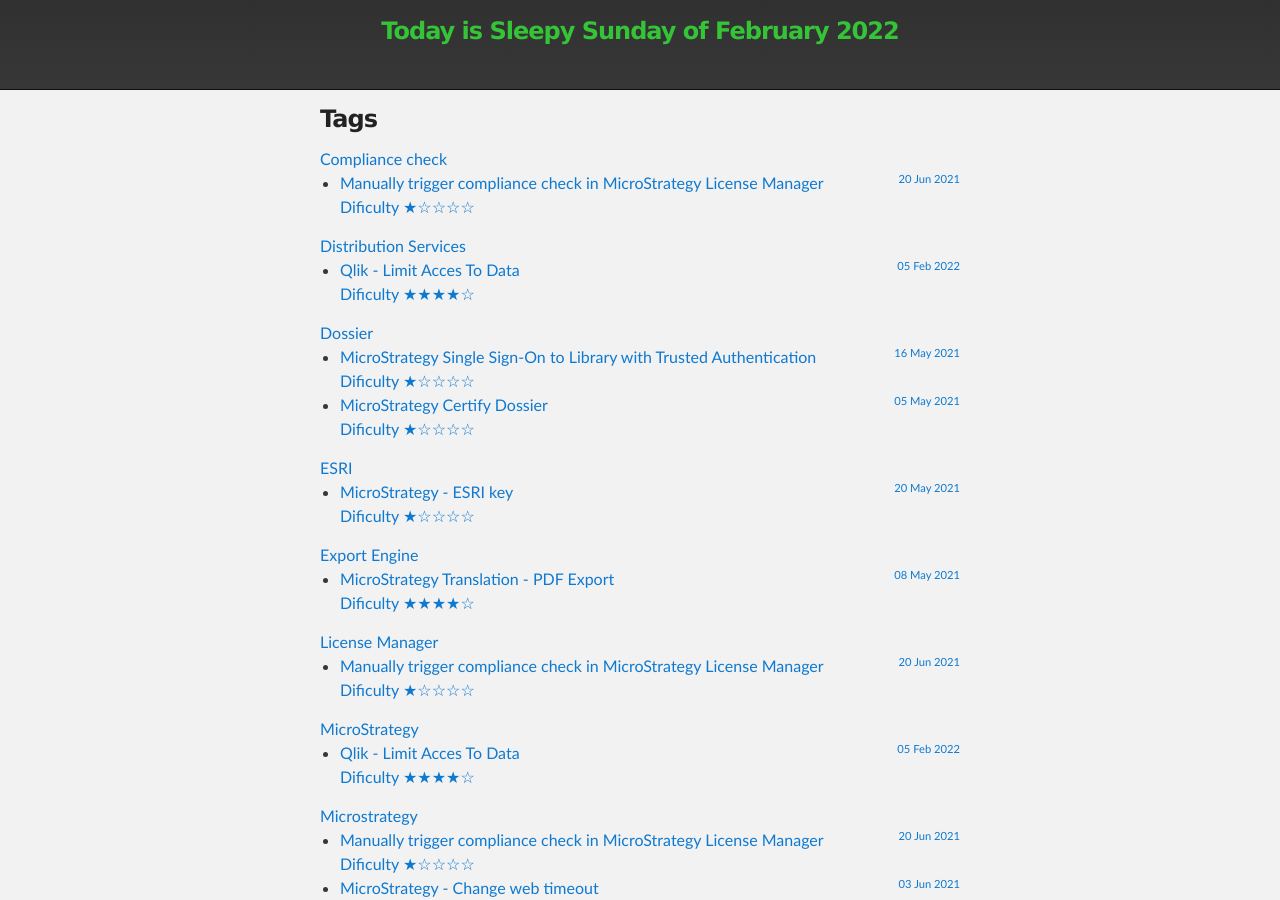
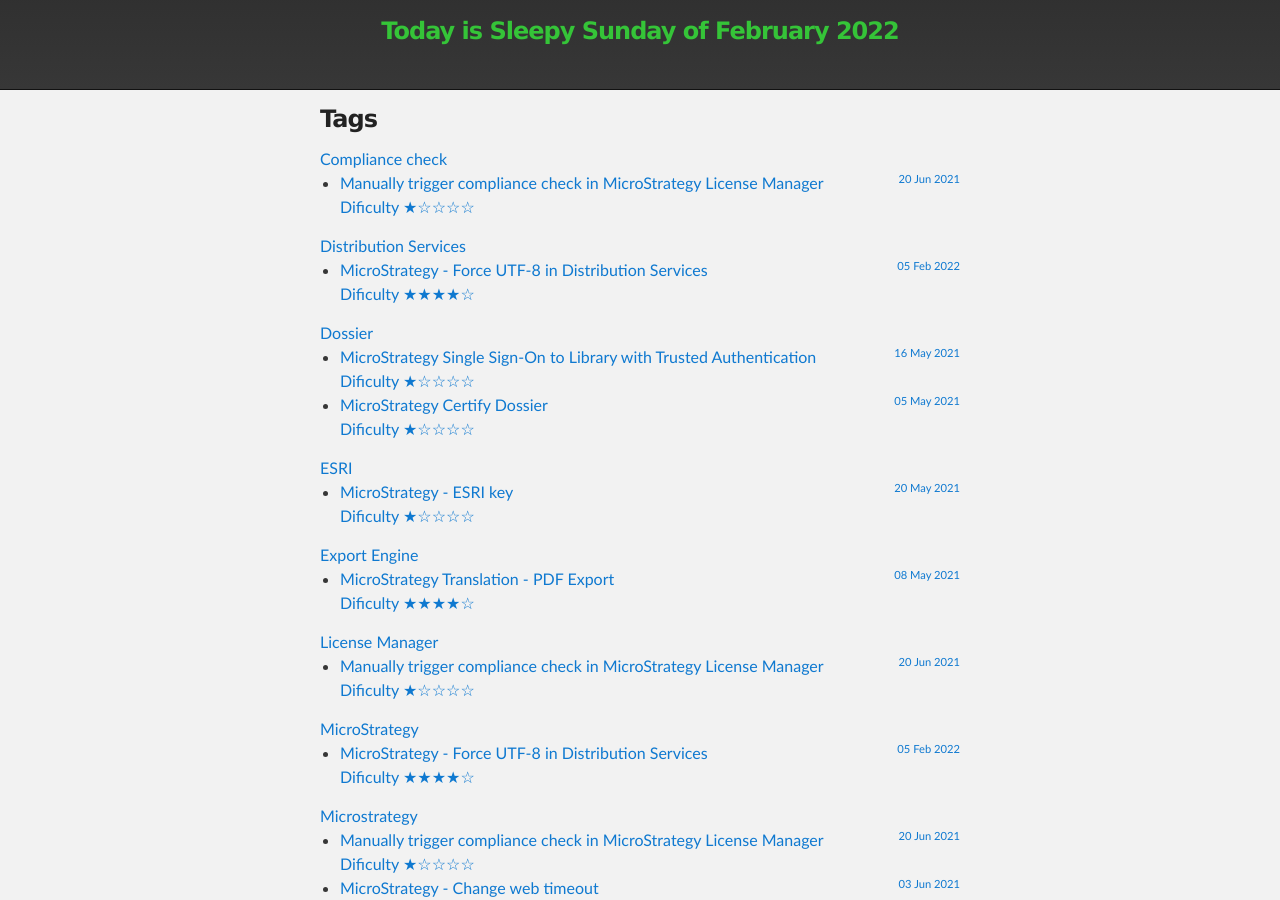
Before and after one commit to kl82slo/kl82slo.github.io, a Jekyll site: the page built from tags/index.html, in a window 1280 px wide and 900 px high, scrolled down 212 px. Built offline with Jekyll 4.4.1, drawn with Linux system fonts in a browser that asks for light colours; some of the changed lines change nothing that is shown; some of the changed text lies outside the part shown.

Commit message:
Update 2022-02-05-0009 MicroStrategy Force UTF8 in Distribution Services.md

```diff
--- a/_posts/2022-02-05-0009 MicroStrategy Force UTF8 in Distribution Services.md
+++ b/_posts/2022-02-05-0009 MicroStrategy Force UTF8 in Distribution Services.md
@@ -1,6 +1,6 @@
 ---
 layout: post
-title: Qlik - Limit Acces To Data
+title: MicroStrategy - Force UTF-8 in Distribution Services
 tags:
 - MicroStrategy
 - Distribution Services
@@ -15,3 +15,94 @@
 ## The error
 
 When directly exporting report to text file it will be exported as 'UTF-8' but when using 'Distribution Services' it will be genereted as 'UCS-2 LE BOM' insted of 'UTF-8'
+
+
+<head>
+<meta name="viewport" content="width=device-width, initial-scale=1">
+<style>
+* {
+  box-sizing: border-box;
+}
+
+body {
+  margin: 0;
+  font-family: Arial, Helvetica, sans-serif;
+}
+
+/* The grid: 2 equal columns that floats next to each other */
+.column {
+  float: left;
+  width: 50%;
+  padding: 50px;
+  text-align: center;
+  font-size: 25px;
+  cursor: pointer;
+  color: white;
+}
+
+.containerTab {
+  padding: 20px;
+  color: white;
+}
+
+/* Clear floats after the columns */
+.row:after {
+  content: "";
+  display: table;
+  clear: both;
+}
+
+/* Closable button inside the container tab */
+.closebtn {
+  float: right;
+  color: white;
+  font-size: 35px;
+  cursor: pointer;
+}
+</style>
+</head>
+<body>
+
+<div style="text-align:center">
+  <h2>For solution chose OS</h2>
+</div>
+
+<!-- Three columns -->
+<div class="row">
+  <div class="column" onclick="openTab('b1');" style="background:green;">
+    Windows
+  </div>
+  <div class="column" onclick="openTab('b2');" style="background:blue;">
+    Linux
+  </div>
+</div>
+
+<!-- Full-width columns: (hidden by default) -->
+<div id="b1" class="containerTab" style="display:none;background:green">
+  <span onclick="this.parentElement.style.display='none'" class="closebtn">&times;</span>
+  <p>In the Windows Registry, locate the following: HKEY_LOCAL_MACHINE\SOFTWARE\Wow6432Node\MicroStrategy\DSS Server\Castor\
+
+Create a DWORD registry key entry "DSNotUseUnicodeForPT" with value = 1</p>
+</div>
+
+<div id="b2" class="containerTab" style="display:none;background:blue">
+  <span onclick="this.parentElement.style.display='none'" class="closebtn">&times;</span>
+  <p>In the MSIReg.reg file, locate the following: [HKEY_LOCAL_MACHINE\SOFTWARE\MicroStrategy\DSS Server\Castor]
+
+Create an entry "DSNotUseUnicodeForPT "=dword:00000001</p>
+</div>
+
+<p> The Intelligence Server needs to be restarted for the changes to take effect </p>
+
+<script>
+function openTab(tabName) {
+  var i, x;
+  x = document.getElementsByClassName("containerTab");
+  for (i = 0; i < x.length; i++) {
+    x[i].style.display = "none";
+  }
+  document.getElementById(tabName).style.display = "block";
+}
+</script>
+
+</body>
```
